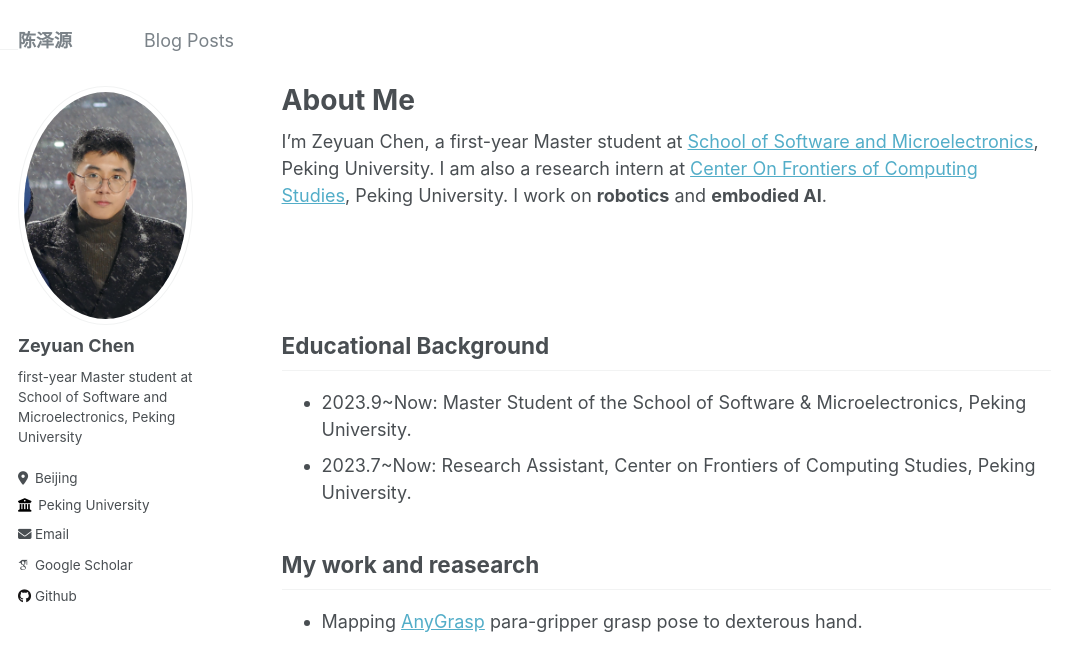
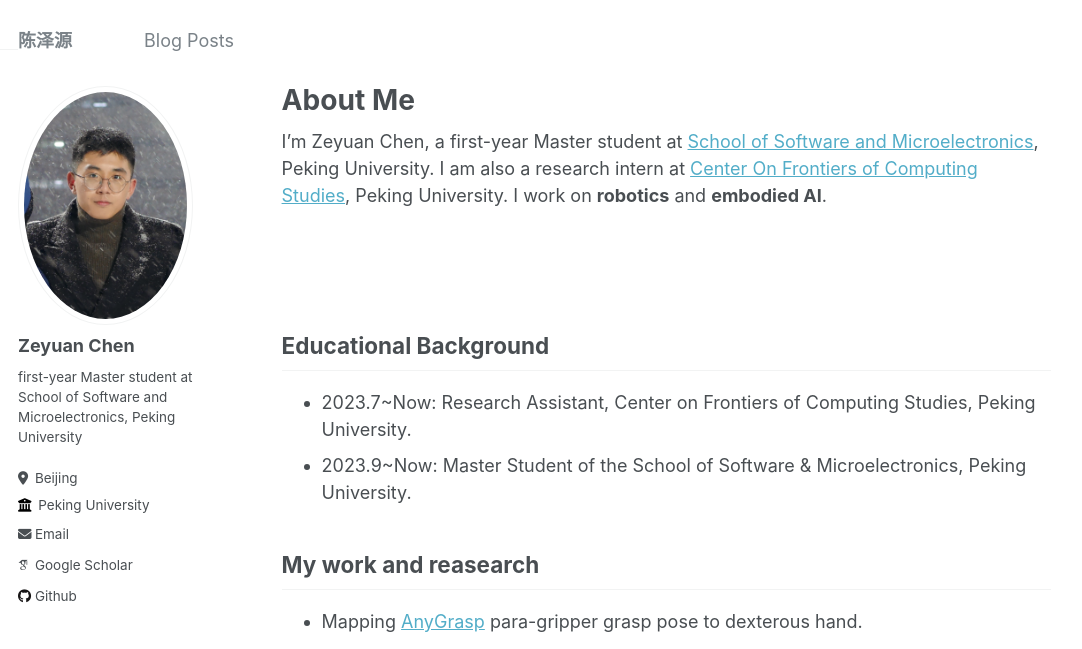
Before and after one commit to chenzyn/chenzyn.github.io, a Jekyll site: the page built from _pages/about.md, in a window 1280 px wide and 900 px high, cut to the strip 0-649 px from the top of the window. Shown: the whole strip, without its empty margins (0-1082 px from the left). Built offline with Jekyll 4.4.1, drawn with Linux system fonts in a browser that asks for light colours; some web fonts are replaced.

Commit message:
update posts

```diff
--- a/_pages/about.md
+++ b/_pages/about.md
@@ -14,8 +14,8 @@ redirect_from:
 
 Educational Background
 ---
+- 2023.7~Now: Research Assistant, Center on Frontiers of Computing Studies, Peking University.
 - 2023.9~Now: Master Student of the School of Software & Microelectronics, Peking University.
-- 2023.7~Now: Research Assistant, Center on Frontiers of Computing Studies, Peking University.
 
 
 My work and reasearch
```
